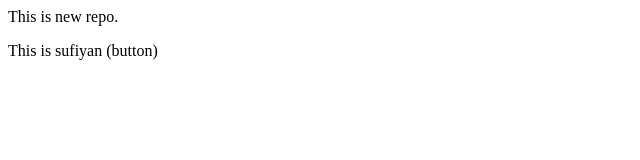
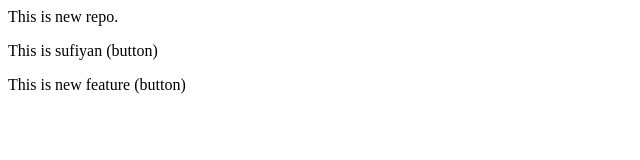
Before and after one commit to Sufiyan-Masutikhani/LocalRepo, a plain HTML site: page index.html in a window 1280 px wide. Shown: the whole page, without its empty margins (0-640 px from the left). Drawn offline with Linux system fonts and the light colour scheme.

Commit message:
Add new extra feature

```diff
--- a/index.html
+++ b/index.html
@@ -1,2 +1,3 @@
 <p>This is new repo.</p>
 <p>This is sufiyan (button)</p>
+<p>This is new feature (button)</p>
```
